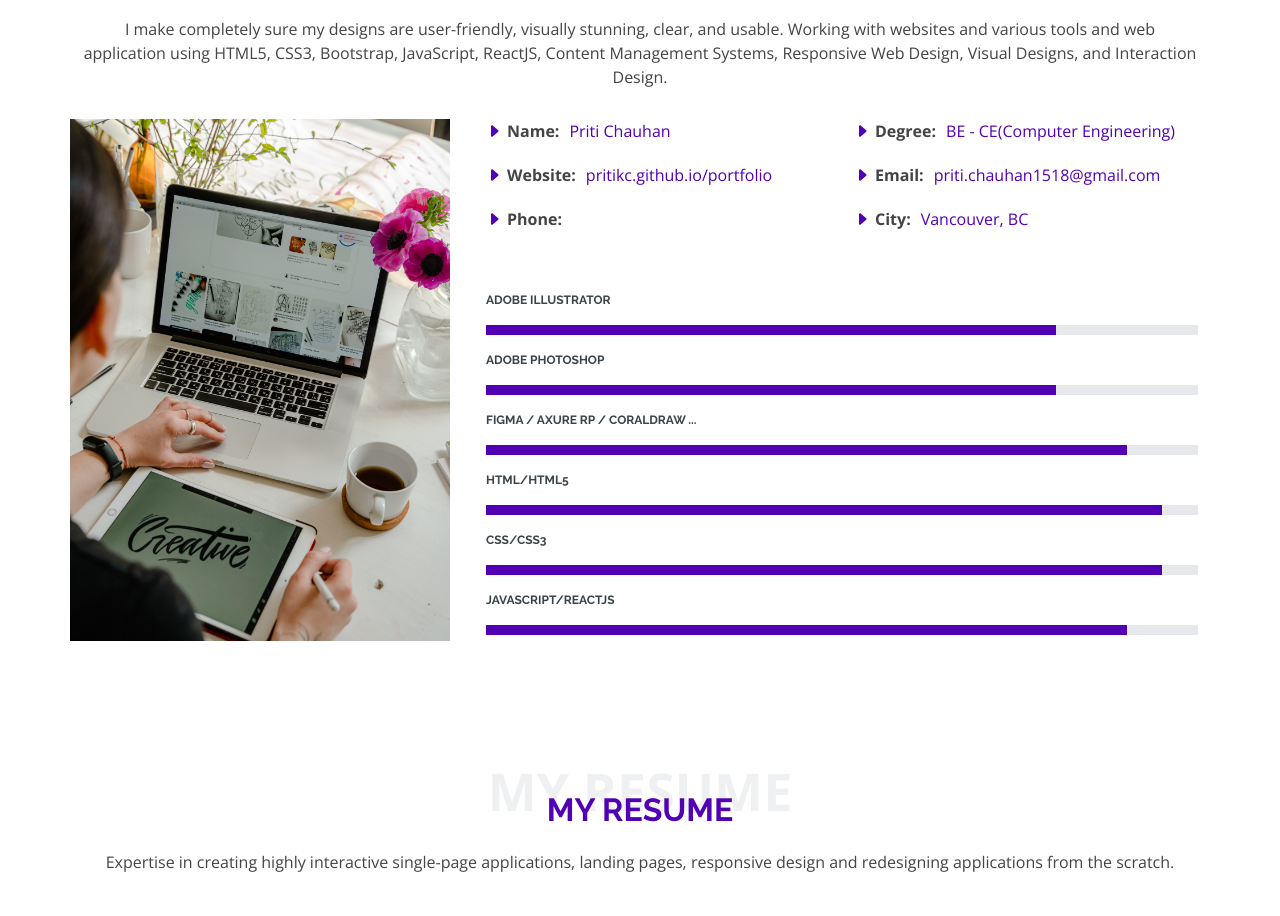
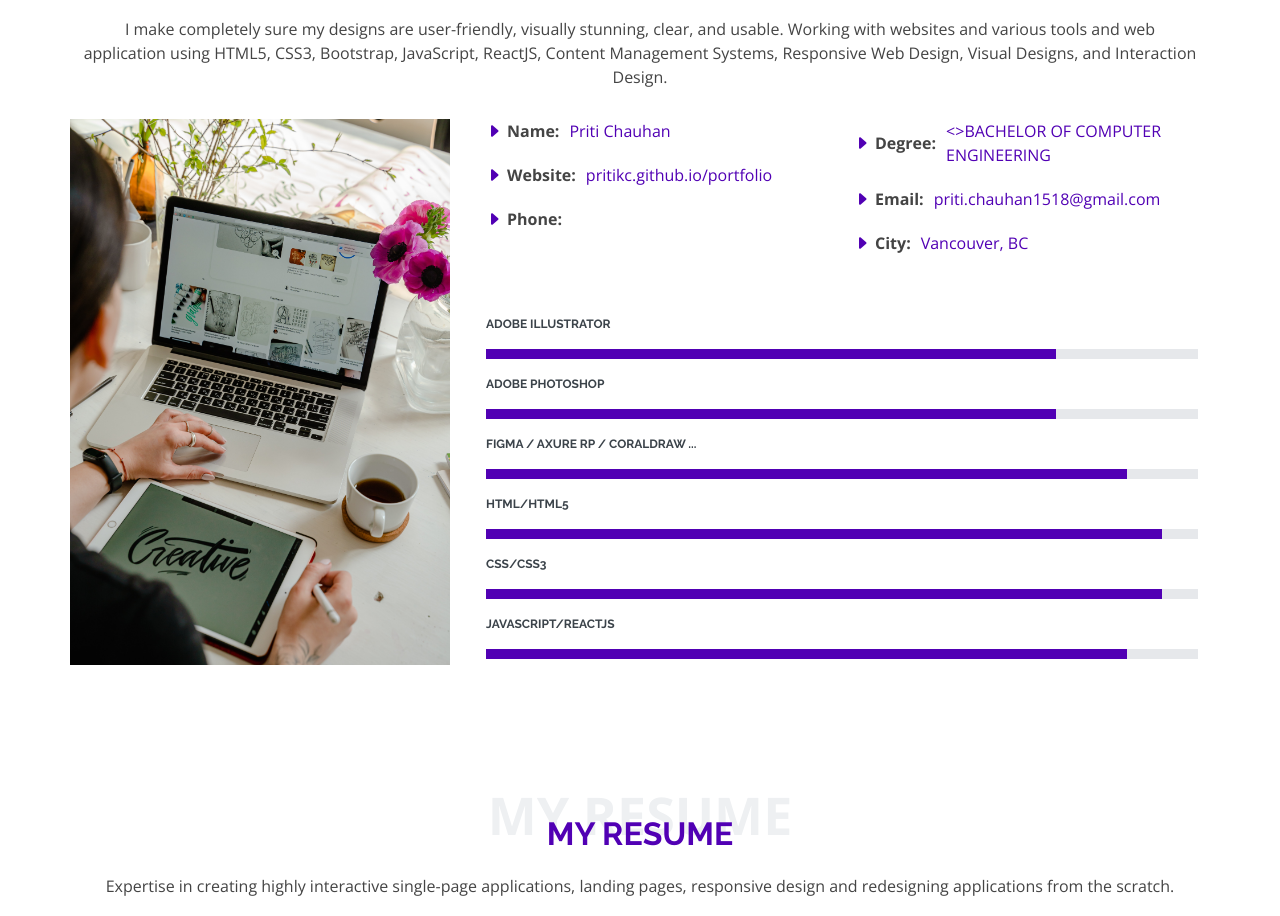
Before and after one commit to pritikc/portfolio, a plain HTML site: page index.html in a window 1280 px wide. Shown: the part 931-1847 px from the top of the page. Drawn offline with nearby package versions, Linux system fonts and the light colour scheme.

Commit message:
Update index.html

```diff
--- a/index.html
+++ b/index.html
@@ -87,7 +87,7 @@
                 <div class="col-lg-6">
                   <ul>
                     <!-- <li><i class="bi bi-chevron-right"></i> <strong>Age:</strong> <span>30</span></li> -->
-                    <li><i class="bi bi-caret-right-fill"></i><strong>Degree:</strong> <span>BE - CE(Computer Engineering)</span></li>
+                    <li><i class="bi bi-caret-right-fill"></i><strong>Degree:</strong> <span><>BACHELOR OF COMPUTER ENGINEERING</span></li>
                     <li><i class="bi bi-caret-right-fill"></i><strong>Email:</strong> <span><a href="mailto:priti.chauhan1518@gmail.com">priti.chauhan1518@gmail.com</a></span></li>
                     <li><i class="bi bi-caret-right-fill"></i><strong>City:</strong> <span>Vancouver, BC</span></li>
                     <!-- <li><i class="bi bi-chevron-right"></i> <strong>Freelance:</strong> <span>Available</span></li> -->
```
